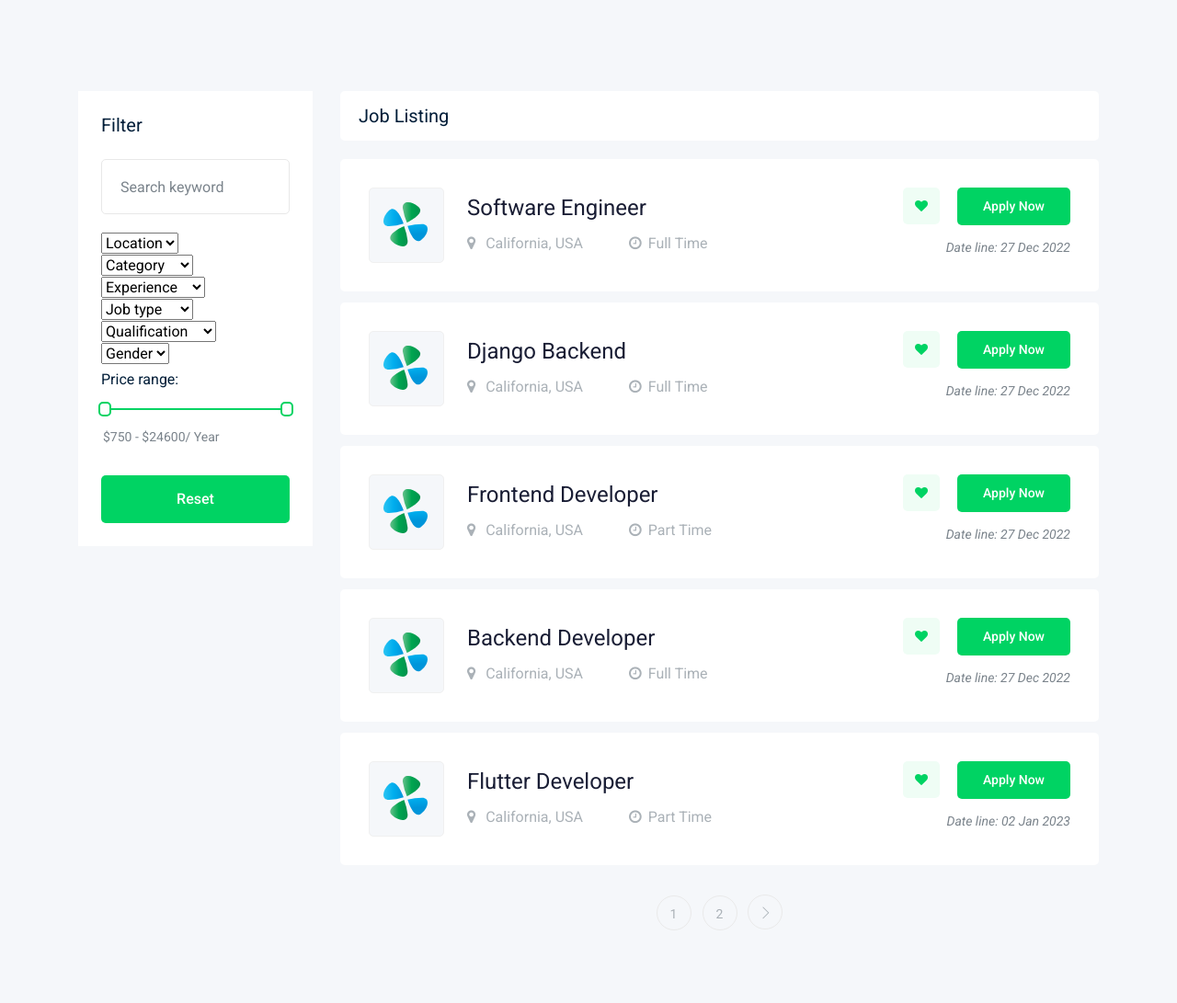
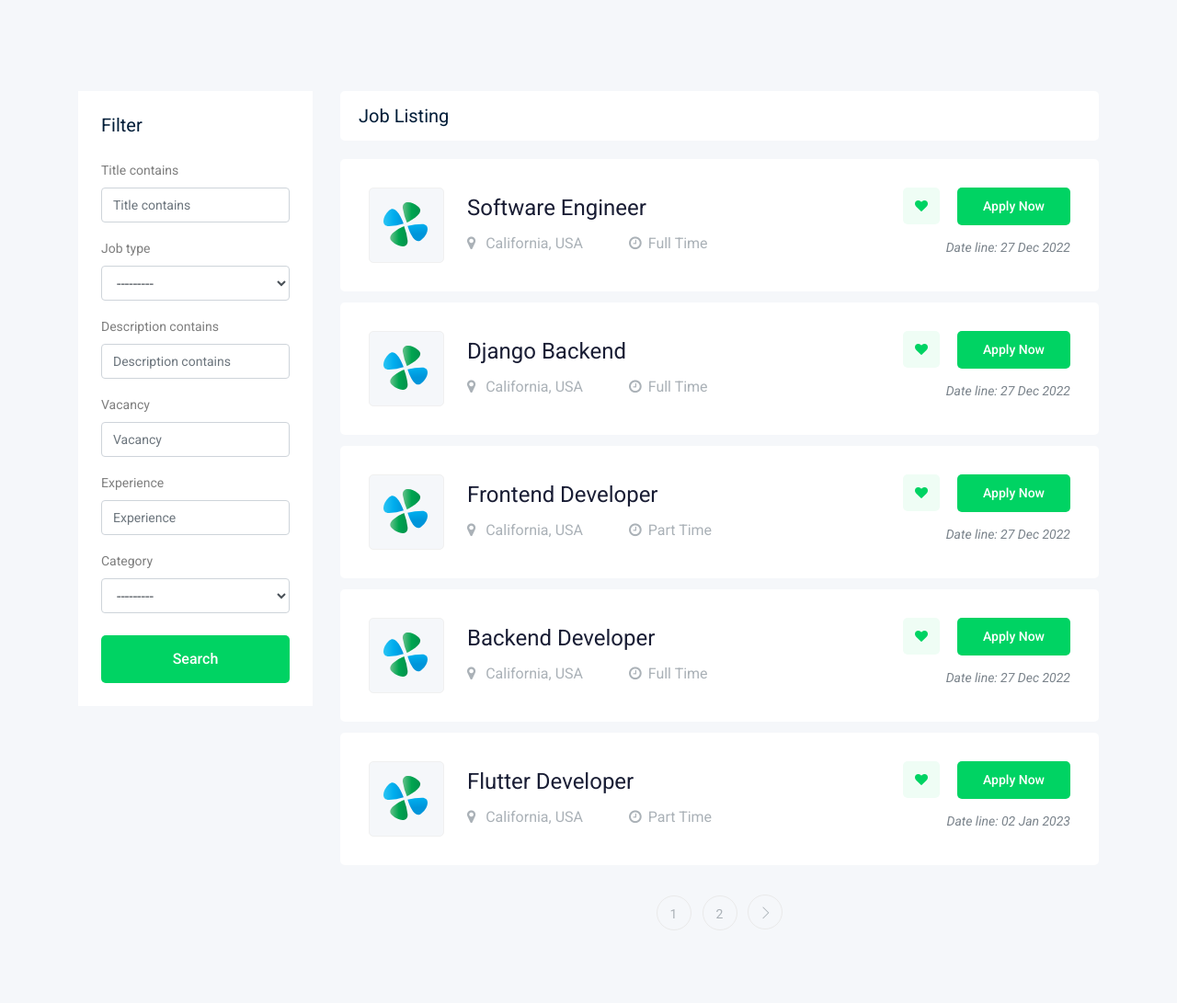
Before and after one commit to sarahhudaib/django-job-board, a Django app: page /jobs/ in a window 1280 px wide. Shown: the part 352-1443 px from the top of the page at 92% size. Run offline with Django 4.2, Linux system fonts and the light colour scheme; data comes from the database, SQL or seed files in the repository; both versions use the stored data as it was after the commit; some libraries are stand-ins or nearby versions.

Commit message:
Added filtration using django filter

```diff
--- /dev/null
+++ b/job/filters.py
@@ -0,0 +1,16 @@
+import django_filters
+from .models import Job
+
+# steps from here to use the filter library: https://github.com/carltongibson/django-filter
+# https://django-filter.readthedocs.io/en/main/
+
+class JobFilter(django_filters.FilterSet):
+
+    # to search if the title & the description contain a specific word
+    title = django_filters.CharFilter(lookup_expr='icontains')
+    description = django_filters.CharFilter(lookup_expr='icontains')
+
+    class Meta:
+        model = Job
+        fields = '__all__'
+        exclude = ['owner','published_at','image','salary','Vacancy','slug']
--- a/job/templates/job/job_list.html
+++ b/job/templates/job/job_list.html
@@ -1,4 +1,6 @@
 {% extends 'base.html' %}
+{% load bootstrap4 %}
+
 {% block body %}
 
 <!-- bradcam_area  -->
@@ -25,80 +27,10 @@
                 <div class="job_filter white-bg">
                     <div class="form_inner white-bg">
                         <h3>Filter</h3>
-                        <form action="#">
-                            <div class="row">
-                                <div class="col-lg-12">
-                                    <div class="single_field">
-                                        <input type="text" placeholder="Search keyword">
-                                    </div>
-                                </div>
-                                <div class="col-lg-12">
-                                    <div class="single_field">
-                                        <select class="wide">
-                                            <option data-display="Location">Location</option>
-                                            <option value="1">Rangpur</option>
-                                            <option value="2">Dhaka </option>
-                                        </select>
-                                    </div>
-                                </div>
-                                <div class="col-lg-12">
-                                    <div class="single_field">
-                                        <select class="wide">
-                                            <option data-display="Category">Category</option>
-                                            <option value="1">Category 1</option>
-                                            <option value="2">Category 2 </option>
-                                        </select>
-                                    </div>
-                                </div>
-                                <div class="col-lg-12">
-                                    <div class="single_field">
-                                        <select class="wide">
-                                            <option data-display="Experience">Experience</option>
-                                            <option value="1">Experience 1</option>
-                                            <option value="2">Experience 2 </option>
-                                        </select>
-                                    </div>
-                                </div>
-                                <div class="col-lg-12">
-                                    <div class="single_field">
-                                        <select class="wide">
-                                            <option data-display="Job type">Job type</option>
-                                            <option value="1">full time 1</option>
-                                            <option value="2">part time 2 </option>
-                                        </select>
-                                    </div>
-                                </div>
-                                <div class="col-lg-12">
-                                    <div class="single_field">
-                                        <select class="wide">
-                                            <option data-display="Qualification">Qualification</option>
-                                            <option value="1">Qualification 1</option>
-                                            <option value="2">Qualification 2</option>
-                                        </select>
-                                    </div>
-                                </div>
-                                <div class="col-lg-12">
-                                    <div class="single_field">
-                                        <select class="wide">
-                                            <option data-display="Gender">Gender</option>
-                                            <option value="1">male</option>
-                                            <option value="2">female</option>
-                                        </select>
-                                    </div>
-                                </div>
-                            </div>
+                        <form method="GET">
+                            {% bootstrap_form myfilter.form %}
+                            <input type="submit" value="Search" class="boxed-btn3 w-100 mt-2">
                         </form>
-                    </div>
-                    <div class="range_wrap">
-                        <label for="amount">Price range:</label>
-                        <div id="slider-range"></div>
-                        <p>
-                            <input type="text" id="amount" readonly
-                                style="border:0; color:#7A838B; font-size: 14px; font-weight:400;">
-                        </p>
-                    </div>
-                    <div class="reset_btn">
-                        <button class="boxed-btn3 w-100" type="submit">Reset</button>
                     </div>
                 </div>
             </div>
@@ -174,7 +106,8 @@
                             <div class="pagination_wrap">
                                 <ul>
                                     {% if jobs.has_previous %}
-                                    <li><a href="?page={{jobs.previous_page_number}}"> <i class="ti-angle-left"></i> </a></li>
+                                    <li><a href="?page={{jobs.previous_page_number}}"> <i class="ti-angle-left"></i>
+                                        </a></li>
                                     {% endif %}
 
                                     {% for i in jobs.paginator.page_range %}
@@ -182,7 +115,8 @@
                                     {% endfor %}
 
                                     {% if jobs.has_next %}
-                                    <li><a href="?page={{jobs.next_page_number}}"> <i class="ti-angle-right"></i> </a></li>
+                                    <li><a href="?page={{jobs.next_page_number}}"> <i class="ti-angle-right"></i> </a>
+                                    </li>
                                     {% endif %}
                                 </ul>
                             </div>
--- a/job/views.py
+++ b/job/views.py
@@ -2,6 +2,7 @@ from django.shortcuts import render
 from .models import Job
 from django.shortcuts import redirect, render
 from django.urls import reverse
+
 # https://docs.djangoproject.com/en/4.1/topics/pagination/
 from django.core.paginator import Paginator
 
@@ -11,6 +12,9 @@ from django.contrib.auth.decorators import login_required
 # Apply Form
 from .form import ApplyForm , JobForm
 
+# Filtration
+from .filters import JobFilter
+
 # Model Queryset in Django
 # https://docs.djangoproject.com/en/4.1/ref/models/querysets/
 
@@ -18,12 +22,16 @@ from .form import ApplyForm , JobForm
 def job_list(request):
     job_list = Job.objects.all()
 
+    # Filters
+    myfilter = JobFilter(request.GET, queryset=job_list)
+    job_list = myfilter.qs # qs == queryset
+
     # Pagination
     paginator = Paginator(job_list, 5) # Show 3 contacts per page.
     page_number = request.GET.get('page')
     page_obj = paginator.get_page(page_number)
 
-    context = {'jobs': page_obj} # template name
+    context = {'jobs': page_obj, 'myfilter' : myfilter} # templates name
     return render(request, 'job/job_list.html', context)
 
 # Will Retrieve one jobs details
--- a/project/settings.py
+++ b/project/settings.py
@@ -48,6 +48,7 @@ INSTALLED_APPS = [
     'job',
 
     'bootstrap4',
+    'django_filters',
 ]
 
 MIDDLEWARE = [
--- a/requirements.txt
+++ b/requirements.txt
@@ -3,6 +3,7 @@ backports.zoneinfo==0.2.1
 beautifulsoup4==4.11.1
 Django==4.1.4
 django-bootstrap4==22.3
+django-filter==22.1
 Pillow==9.3.0
 soupsieve==2.3.2.post1
 sqlparse==0.4.3
```
Also changed, not shown: db.sqlite3.
